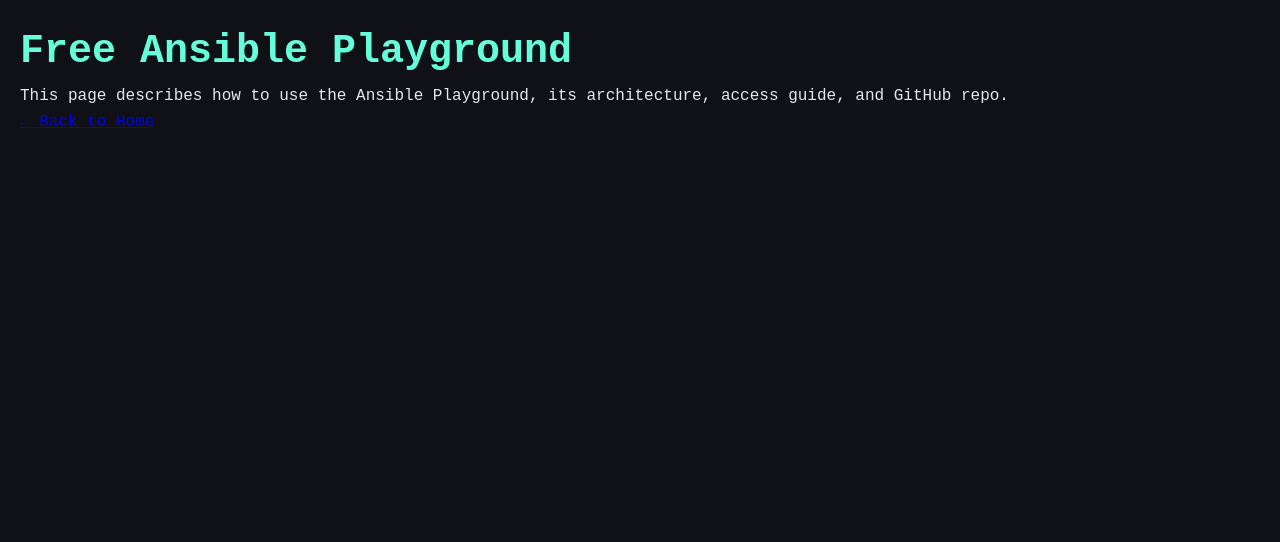
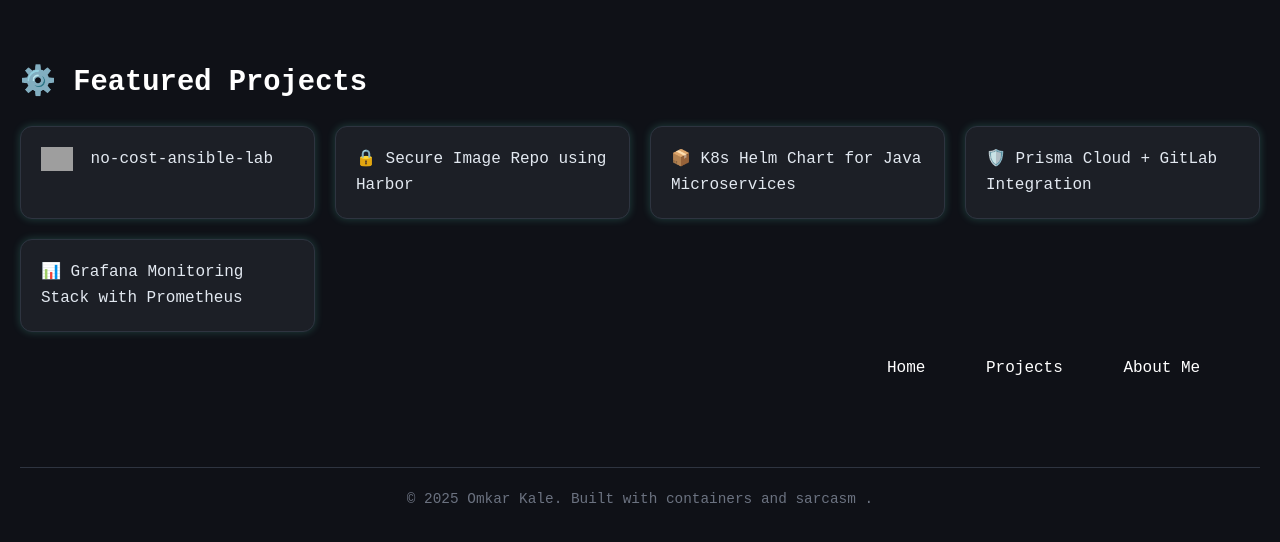
Before and after one commit to omkarkale000/Digital-Dreamscape, a plain HTML site: page projects/projects.html in a window 1280 px wide. Drawn offline with Linux system fonts and the light colour scheme; grey boxes are pictures that could not be loaded.

```diff
--- a/projects/projects.html
+++ b/projects/projects.html
@@ -5,10 +5,28 @@
   <link rel="stylesheet" href="../style.css">
 </head>
 <body>
-  <div class="container">
-    <h1>Free Ansible Playground</h1>
-    <p>This page describes how to use the Ansible Playground, its architecture, access guide, and GitHub repo.</p>
-    <a href="../index.html">← Back to Home</a>
-  </div>
+<section class="section">
+      <h2>⚙️ Featured Projects</h2>
+      <div class="project-grid">
+        <div class="project-card">
+  <a href="no-cost-ansible-lab.html" style="text-decoration:none; color:inherit;">
+    <img src="https://img.icons8.com/?size=100&id=iGCCE2iEmh2u&format=png&color=000000" alt="Ansible Icon" style="width:32px; vertical-align:middle; margin-right:8px;">
+    no-cost-ansible-lab
+  </a>
+</div>
+        <div class="project-card">🔒 Secure Image Repo using Harbor</div>
+        <div class="project-card">📦 K8s Helm Chart for Java Microservices</div>
+        <div class="project-card">🛡️ Prisma Cloud + GitLab Integration</div>
+        <div class="project-card">📊 Grafana Monitoring Stack with Prometheus</div>
+      </div>
+    </section>
+    <nav class="nav-buttons">
+  <a href="../index.html">Home</a>
+  <a href="projects.html">Projects</a>
+  <a href="../about.html">About Me</a>
+</nav>
+      <footer>
+    <p>© 2025 Omkar Kale. Built with containers and sarcasm .</p>
+  </footer>
 </body>
 </html>
```
Also changed, not shown: index.html (+7 -2 lines), projects/no-cost-ansible-lab.html (added, +29 -0 lines), projects/free-ansible.html (deleted).
